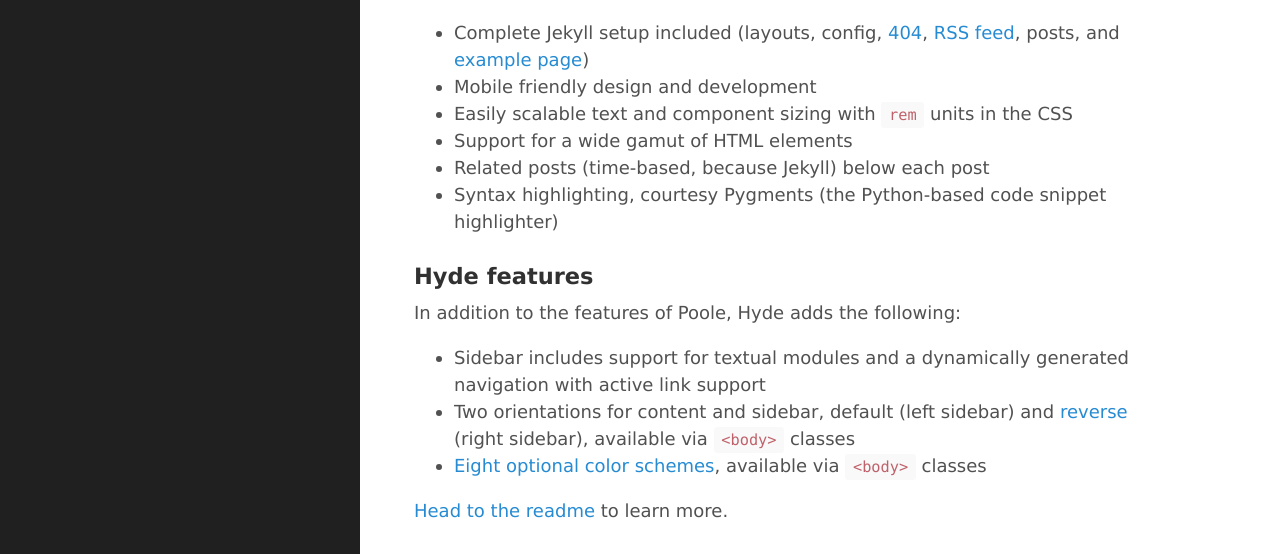
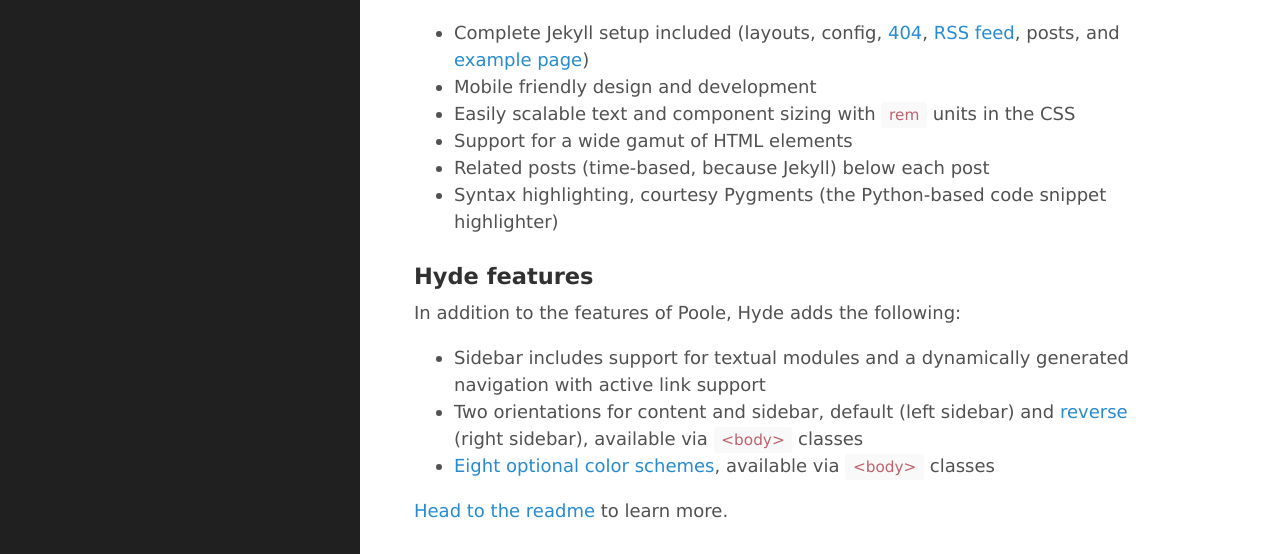
Before and after one commit to dotsandholes/dotsandholes.github.io, a Jekyll site: the page built from index.html, in a window 1280 px wide and 1400 px high, scrolled down 4689 px. Shown: the part 154-708 px from the top of the window. Built offline with Jekyll 4.4.1, drawn with Linux system fonts in a browser that asks for light colours; the list of posts is cut into pages by our own code.

Commit message:
Update poole.css

```diff
--- a/public/css/poole.css
+++ b/public/css/poole.css
@@ -48,7 +48,7 @@ body {
 }
 
 html {
-  font-family: "Courier New", Courier, monospace;
+  font-family: "Lucida Sans Unicode", "Lucida Grande", sans-serif;
   font-size: 16px;
   line-height: 1.5;
 }
@@ -150,7 +150,7 @@ abbr[title] {
 /* Code */
 code,
 pre {
-  font-family: Menlo, "Courier New", monospace;
+  font-family: "Lucida Sans Unicode", "Lucida Grande", sans-serif;
 }
 code {
   padding: .25em .5em;
@@ -190,7 +190,7 @@ pre code {
 
 /* Gist via GitHub Pages */
 .gist .gist-file {
-  font-family: Menlo, "Courier New", monospace !important;
+  font-family: "Lucida Sans Unicode", "Lucida Grande", sans-serif !important;
 }
 .gist .markdown-body {
   padding: 15px;
@@ -389,7 +389,7 @@ tbody tr:nth-child(odd) th {
   overflow: hidden; /* clearfix */
   margin-left: -1rem;
   margin-right: -1rem;
-  font-family: "Courier New", Courier, monospace;
+  font-family: "Lucida Sans Unicode", "Lucida Grande", sans-serif;
   color: #ccc;
   text-align: center;
 }
```
